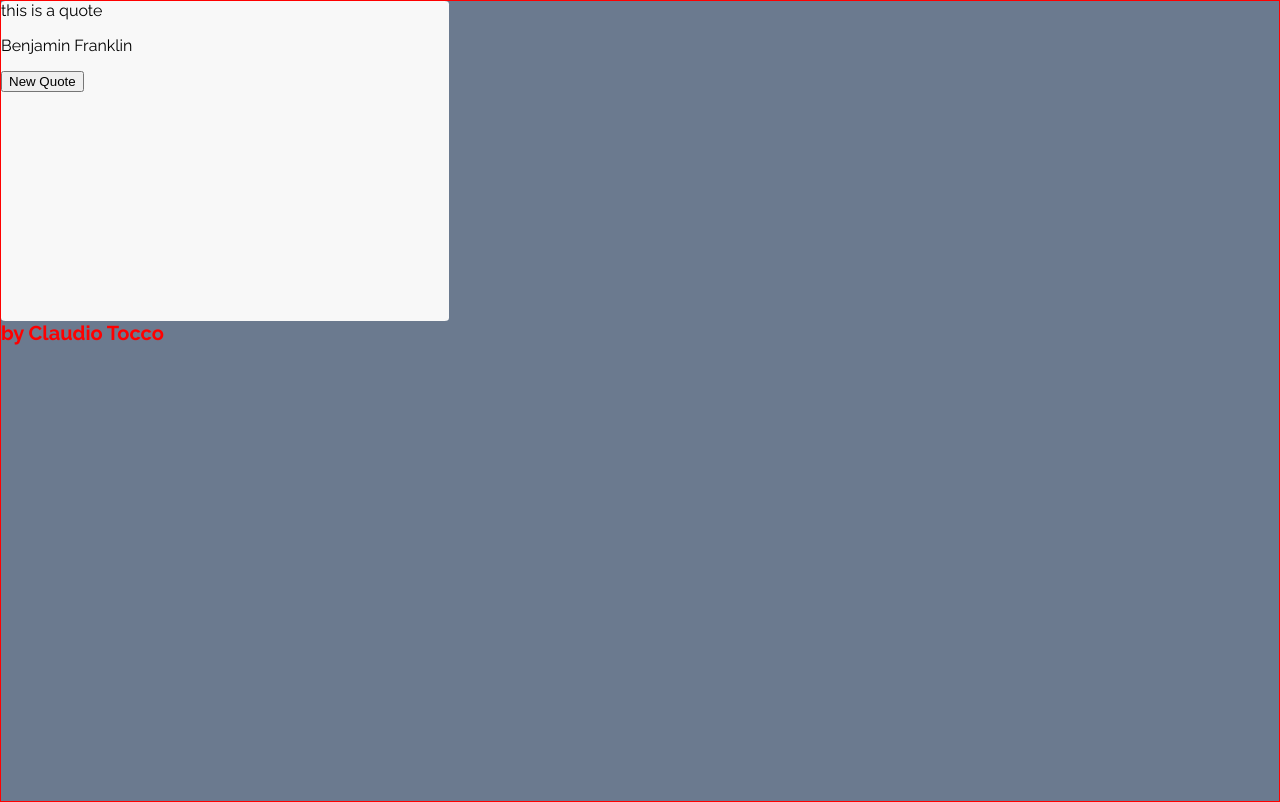
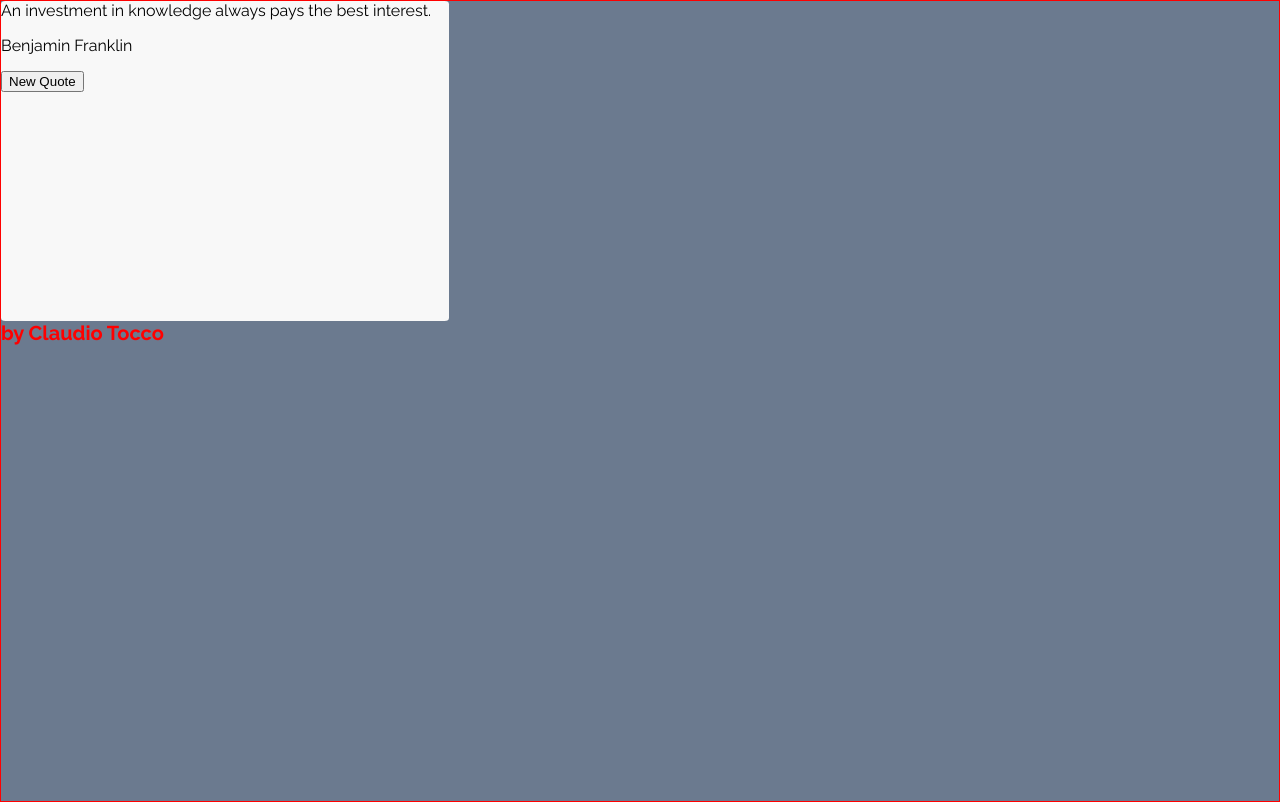
Before and after one commit to ctocco/quote-generator, a React (Create React App) app: page / in a window 1280 px wide. Built offline with nearby package versions, Linux system fonts and the light colour scheme.

Commit message:
rendering quotes through text component

```diff
--- a/src/components/Text.jsx
+++ b/src/components/Text.jsx
@@ -2,7 +2,7 @@ import React from "react";
 import PropTypes from "prop-types";
 
 function Text(props) {
-  return <div id="text">{props.text}</div>;
+  return <div id="text">{props.quote}</div>;
 }
 
 Text.defaultProps = {
```
